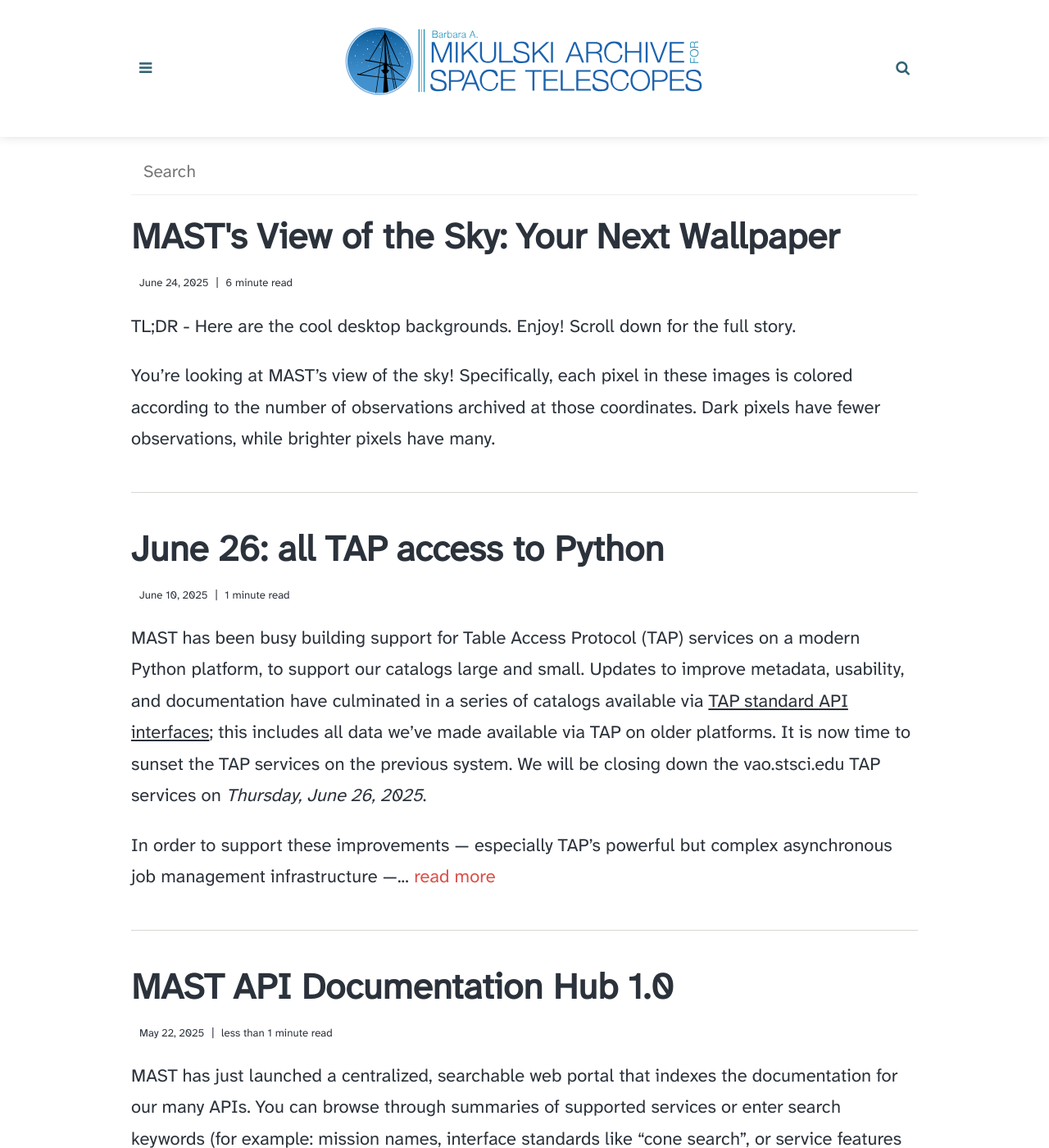
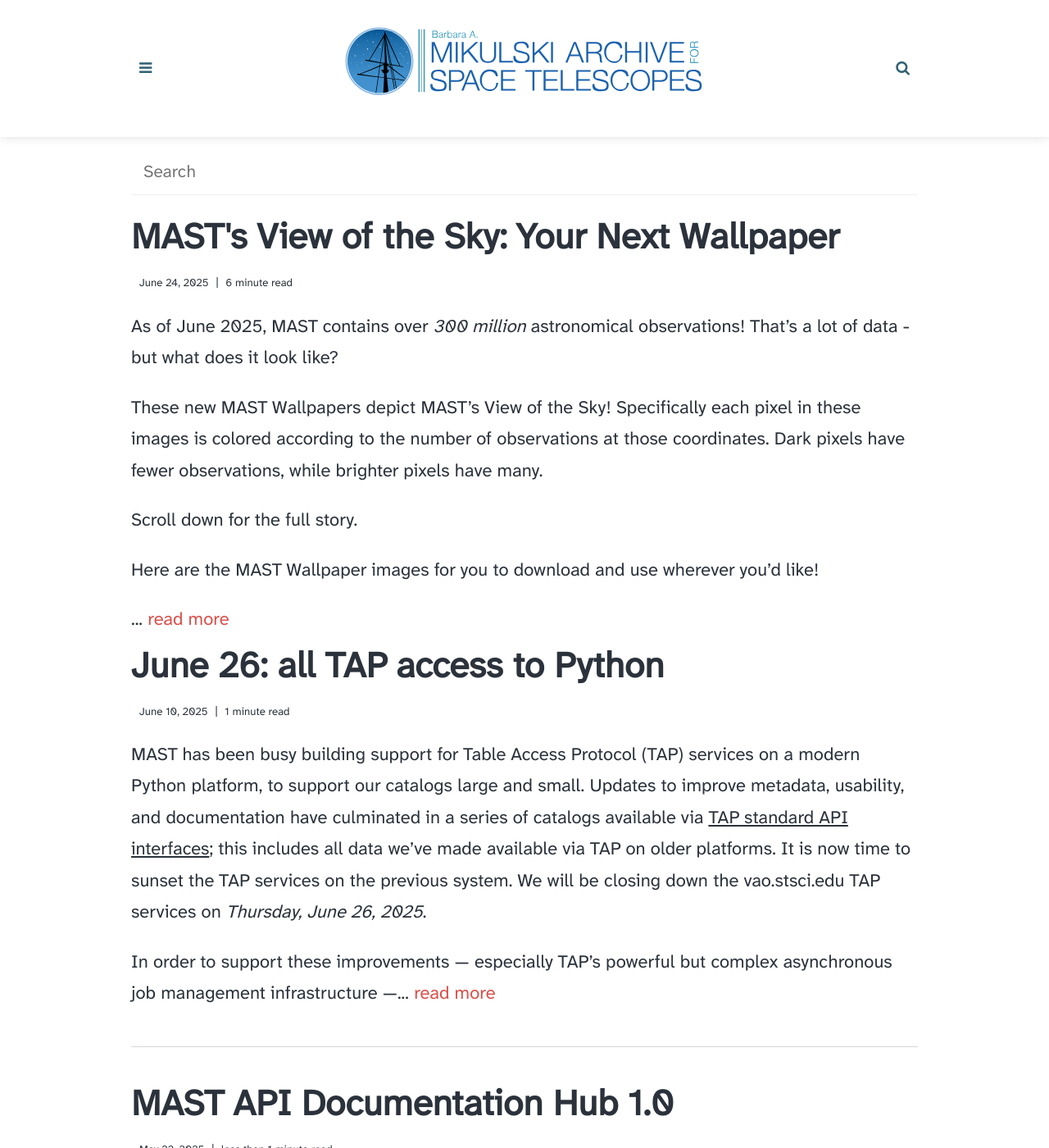
Before and after one commit to spacetelescope/mast-blog, a Jekyll site: the page built from _pages/archive.html, in a window 1280 px wide and 1400 px high. Shown: the whole window at 82% size. Built offline with Jekyll 4.4.1, drawn with Linux system fonts in a browser that asks for light colours; some of the changed lines change nothing that is shown; some of the changed text lies outside the part shown.

Commit message:
updating blog post

````diff
--- a/_posts/2025-06-25-mast-heatmap.md
+++ b/_posts/2025-06-25-mast-heatmap.md
@@ -9,74 +9,102 @@
   - fun
   - outreach
 category: fun
-author: MAST Staff
+author: Julie Imig & Thomas Dutkiewicz
 description: Cool MAST wallpapers
 ---
 
-TL;DR - Here are the cool desktop backgrounds. Enjoy! Scroll down for the full story.
-### "Standard" Celestial Coordinates
-![mast background in "standard", surface of the Earth, coordinates](assets/img/posts/20250625/mast_wallpaper_blue.png)
+As of June 2025, MAST contains over *300 million* astronomical observations! That's a lot of data - but what does it look like?
 
-### Reprojection 1: Ecliptic Coordinates
-![the MAST heatmap, reprojected to the plane of the ecliptic](assets/img/posts/20250625/mast_wallpaper_ecl_blue.png)
-### Reprojection 2: Galactic Coordinates
-![the mast heatmap, projected to galactic coordinates](assets/img/posts/20250625/mast_wallpaper_gal_blue.png)
+These new MAST Wallpapers depict MAST's View of the Sky! Specifically each pixel in these images is colored according to the number of observations at those coordinates. Dark pixels have fewer observations, while brighter pixels have many.
+
+![mast background in "standard", surface of the Earth, coordinates](assets/img/posts/20250625/mast_wallpaper_hires_blue.png)
+
+Scroll down for the full story.
+
+## Downloadable MAST Wallpapers
+Here are the MAST Wallpaper images for you to download and use wherever you'd like!
+
+### Different Coordinate Projections
+
+|  |  |
+| :-------------------------:|:-------------------------:|
+| Celestial Coordinates  (RA, Dec) | ![mast background in "standard", surface of the Earth, coordinates](assets/img/posts/20250625/mast_wallpaper_blue.png) |
+| Ecliptic Coordinates (longitude, latitude) | ![the MAST heatmap, reprojected to the plane of the ecliptic](assets/img/posts/20250625/mast_wallpaper_ecl_blue.png) |
+| Galactic Coordinates  (l, b) | ![the MAST heatmap, reprojected to Galactocentric coordinates](assets/img/posts/20250625/mast_wallpaper_gal_blue.png) |
+
+
+### DIfferent Colors
+|  |  |   |
+:-------------------------:|:-------------------------:|:-------------------------:|
+| ![image](assets/img/posts/20250625/mast_wallpaper_hires_blue.png) | ![image](assets/img/posts/20250625/mast_wallpaper_hires_teals.png) | ![image](assets/img/posts/20250625/mast_wallpaper_hires_ylgnbu.png) |
+![image](assets/img/posts/20250625/mast_wallpaper_hires_bluepink.png) | ![image](assets/img/posts/20250625/mast_wallpaper_hires_bupu.png) | ![image](assets/img/posts/20250625/mast_wallpaper_hires_purplepink.png)
+| ![image](assets/img/posts/20250625/mast_wallpaper_hires_purples.png) | ![image](assets/img/posts/20250625/mast_wallpaper_hires_magma.png) | ![image](assets/img/posts/20250625/mast_wallpaper_hires_pink.png) |
+![image](assets/img/posts/20250625/mast_wallpaper_hires_reds.png) | ![image](assets/img/posts/20250625/mast_wallpaper_hires_reds2.png) | ![image](assets/img/posts/20250625/mast_wallpaper_hires_afmhot.png) |
+![image](assets/img/posts/20250625/mast_wallpaper_hires_gold.png) | ![image](assets/img/posts/20250625/mast_wallpaper_hires_earth.png) | ![image](assets/img/posts/20250625/mast_wallpaper_hires_viridis.png) |
+| ![image](assets/img/posts/20250625/mast_wallpaper_hires_bnw.png)| ![image](assets/img/posts/20250625/mast_wallpaper_hires_rainbow.png) | ![image](assets/img/posts/20250625/mast_wallpaper_hires_pastels.png) |
+
 
 ## So, What am I looking at?
-You're looking at MAST's view of the sky! Specifically, each pixel in these images is colored according to the number of observations archived at those coordinates. Dark pixels have fewer observations, while brighter pixels have many.
+
+There's a lot going on in this image - here's an annotated version to help decipher what you are looking at!
+
+![an annotated version of the heatmap](assets/img/posts/20250625/annotated.png)
+
+This is a plot of celestial coordinates *Right Ascension* (on the x-axis) and *Declination* (on the y-axis), where each pixel is colored by the number of observations in MAST at that coordinate, randing from 0 (black) to 10,000 (white).
+
+You might notice some features in this image which highlight different telescopes. For example, the bright rectangles (most obvious in the bottom half of this plot) are [TESS Sectors](https://tess.mit.edu/observations/). Similarly, the "+" shaped stamps along the ecliptic plane are the characteristic footprint of [the Kepler and K2 Missions](https://archive.stsci.edu/missions-and-data/k2).
+
+Many of the most-observed areas of the sky correspond to interesting astromical objects, Such as the U-shaped curve of the Milky Way, our neighbor galaxies the LMC and SMC, or the various star clusters and nebulae in the Messier catalog.
+
+The winner for the most observed area in the sky is the [GOODS-South Field](https://webbtelescope.org/contents/media/images/2021/004/01EX2AXKF1EKA0J7K1965PCNBC), a galaxy-rich field containing over 7,500 galaxies used to study the formation history of the Universe.
+
+### Different Missions
+
+MAST contains data from over 23 different missions, all of which have their own unique footprint on the sky. This figure shows the footprint for 16 different data collections, showing the sky map and number of observations in each.
+
+![16 images, showing this map for various MAST missions](assets/img/posts/20250625/mast_missions.png)
+
+You'll see that the coverage of the sky depends highly on which mission you select! HST and JWST have observed lots of scattered points across the whole sky. Compare that to something like Pan-STARRS, which uniformly covered the entire sky north of declination -30 degrees.
+
+The largest collection, by far, is our [High-Level Science Products](https://mast.stsci.edu/hlsp/#/). This is due, in part, due to intense community interest in reprocessing TESS observations.
+
+
+### Evolution of MAST
+
+This animated GIF shows how the archive has built up over time:
+
+![animated GIF, showing the evolution on the sky of MAST observations over time](assets/img/posts/20250625/mast_movie.gif)
+
+Starting with the launch of HST in 1990, only small points of the sky were observed and start to build up over time. Around 2010, data from the Sloan Digital Sky Survey (SDSS) comes into play and starts to cover larger areas of the sky. When TESS launched in 2019, the data really explodes. The upcoming launch of the Roman Space Telescope will add over 20,000 terabytes more data to MAST!
 
 ## How did you make this?
-First, consider a "typical" use of the archive: astronomers query for and access data from space telescopes. This is a two stage process: you might start by querying for HST observations of M101 in the ultraviolet range, then download all calibrated files produced by those observations. The first step is a metadata search, where you filter on telescope, wavelength, and [other fields we make searchable in our CAOM metadata database](https://mast.stsci.edu/api/v0/_c_a_o_mfields.html).
 
-MAST is not *merely* a data archive; we spend lots of time and effort making sure that our metadata are accurate, too. Given that we have over 250 million observations in our archive, this is no small feat. Using the coordinates of all observations in our database, we can create this density plot on the sky!
+First, consider a "typical" use of the archive: astronomers want to download data from a telescope. This is a two stage process: you might start by querying for HST observations of M101 in the ultraviolet range, then download all calibrated files produced by those observations. The first step is a metadata search, where you filter on telescope, wavelength, and [other fields we make searchable in the MAST metadata database](https://mast.stsci.edu/api/v0/_c_a_o_mfields.html).
+
+MAST is not *merely* a data archive; we spend lots of time and effort making sure that our metadata are accurate, too. Given that we have over 300 million observations in our archive, this is no small feat. Using the central coordinates of all observations in our database, we can create this density plot on the sky!
+
 ## Yeah, but like, HOW specifically did you make this?
 
-### First Version: Intelligent Requests
-Our initial goal was for pixels half a degree wide, so there were `720x360=259200` regions for which we needed to know the total number of observations. Spamming our own servers with one request for each of the 2.6 million regions either requires immense patience (I'm not waiting 30 days for an answer!) or performing a [denial-of-service attack](https://en.wikipedia.org/wiki/Denial-of-service_attack) on our own servers. The other extreme would be to do a single query, loading the entire database into memory. Clearly absurd<sup>1</sup>.
+Put simply, these plots were made by querying the MAST metadata database to retrieve the central coordinates of every observation using an [ADQL](https://en.wikipedia.org/wiki/Astronomical_Data_Query_Language) query. "Dear MAST, please send me the RA and Dec of every observation you have!"
 
-<small><sup>1</sup> Unless....?</small>
+Because there are so many observations in MAST, this cannot be done in a single query unless your computer has a very large amount of RAM, so we do not recommend trying to do this at home.
 
-Instead, the first successful image was produced with data from 720 [ADQL](https://en.wikipedia.org/wiki/Astronomical_Data_Query_Language) queries, avoiding a DoS attack while also working with reasonable RAM limitations. Here's roughly how the code works:
-1. Perform an ADQL query to get vertical slices of the sky. For the first slice, as an example, it would be:
-```
-SELECT trgposRA,trgposDec FROM [REDACTED].[CaomObservation] WHERE (trgposRA < 0.5 AND targposRA >= 0)
-```
-Or, "Dear CAOM, please send me the coordinates of every observation with an RA between 0" and 0.5".
-2. The resulting vertical slice is`1/720` of the entire database. In our actual code, it is a pandas dataframe; we can use a mask to filter on the declination values and get a count. Here's how we accomplished this in practice:
-```
-for dec in dec_sample:
-	mask = (data['trgPosDEC']>=(dec-(degree_res/2)))&(data['trgPosDEC']<(dec+(degree_res/2)))
-	num_obs = sum(mask)
-	obs_array.append(num_obs)
-```
+<small>*WARNING: Do not try this at home!*</small>
+![a screenshot showing that Python is currently consuming 51.86GB of RAM](assets/img/posts/20250625/brrrrr.png)
 
-3. We now have the first vertical slice broken up into 360 pieces, with a count for each. We can repeat steps 1&2 until we have data for the entire sky.
-
-Following this recipe produces an image like the one below:
-![the first, lower resolution version of the wallpaper](assets/img/posts/20250625/mast_wallpaper_blue_og.png)
-<small>The first version of the MAST background, with pixels half a degree wide. The intrinsic resolution of our data is therefore 720x360, which results in some noticeable pixellation. </small>
-
-Looks phenomenal! Many archive scientists were super excited to see this.
-### Revised Version: RAM go brrrr
-Now, producing this image is very cool. But 360 pixels?? Surely we can get something at a higher resolution than that. However, it took us 2 hours of queries to get the above image, and unfortunately doubling the resolution means the queries will take four times as long.
-
-Unless....
-
-We said it would be unreasonable to load the entire archive into RAM. But what if we just try it? Drop the filters on the query and just send me everything!
-```
-SELECT trgposRA,trgposDec FROM [REDACTED].[CaomObservation]
-```
-
-Much to our surprise, it worked! With the entire database in memory, we could now create images of arbitrary resolution. With `matplotlib.plt.hist2d`, it's trivially easy to specify the desired resolution of the image and let matplotlib handle the details. Just, uh... don't have too many other applications open.
-![a screenshot showing that Python is currently consuming 51.86GB of RAM](assets/img/posts/20250625/brrrrr.png)
-At the end of this shockingly quick — roughly 2 minute— process, you'll have the first image from the intro:
+At the end of this process, you'll have the first image from the intro of this post:
 ![mast background in "standard", surface of the Earth, coordinates](assets/img/posts/20250625/mast_wallpaper_blue.png)
 <small>A deliciously crispy 15000x7500 image of MAST's view of the sky. Ah, the smell of roasting RAM in the office.</small>
-### Revised Version addendum: Reprojection
-Now this is neat, but we have another trick up our sleeves: [astropy.coordinates](https://docs.astropy.org/en/stable/coordinates/index.html). Thankfully, our friends at astropy love to optimize code, and it was pretty painless to reproject all of CAOM into another frame. Of the [available coordinate systems](https://docs.astropy.org/en/stable/coordinates/index.html#module-astropy.coordinates.builtin_frames), we went with `geocentricmeanecliptic` and `galactic`.
+
+### I want to make my own map!
+
+*You probably should not do this!* The exact query used is intentionally not included in this post because it will impact the performance of our server if a bunch of people attempt it. If you're serious about wanting to make your own MAST visualizations, contact the MAST help desk at archive@stsci.edu and we can help direct you to the right data. A Jupyter Notebook tutorial showing how to make some of the plots in this blog post will be added to the [MAST Notebooks Library](https://spacetelescope.github.io/mast_notebooks/intro.html) sometime soon!
+
+### Coordinate Reprojection
+Now this is neat, but we have another trick up our sleeves: [astropy.coordinates](https://docs.astropy.org/en/stable/coordinates/index.html). Thankfully, our friends at astropy love to optimize code, and it was pretty painless to reproject all of MAST into another frame. Of the [available coordinate systems](https://docs.astropy.org/en/stable/coordinates/index.html#module-astropy.coordinates.builtin_frames), we went with `geocentricmeanecliptic` and `galactic`.
 
 #### Projection 1: Ecliptic
-As a quick refresher, CAOM uses coordinates aligned to the celestial pole, which is aligned to our rotating Earth. A declination of +90 is directly overhead the north pole, while -90 is directly overhead the south pole. Our first transformation is to the ecliptic plane, aligned instead to Earth's orbit around the sun:
+As a quick refresher, MAST uses coordinates aligned to the celestial pole, which is aligned to our rotating Earth. A declination of +90 is directly overhead the north pole, while -90 is directly overhead the south pole. Our first transformation is to the ecliptic plane, aligned instead to Earth's orbit around the sun:
 ![a diagram showing how the ecliptic plane is defined](assets/img/posts/20250625/Earths_orbit_and_ecliptic.svg)
 <small>By <a href="//commons.wikimedia.org/wiki/User:CielProfond" title="User:CielProfond">CielProfond</a> - <span class="int-own-work" lang="en">Own work</span>, <a href="https://creativecommons.org/licenses/by-sa/4.0" title="Creative Commons Attribution-Share Alike 4.0">CC BY-SA 4.0</a>, <a href="https://commons.wikimedia.org/w/index.php?curid=156276169">Source</a></small>
 
@@ -93,25 +121,10 @@
 The nice thing about using the galactic coordinate system is that most stars are near the plane of the galaxy, so it shows up quite nicely on our plot!
 ![the mast heatmap, projected to galactic coordinates](assets/img/posts/20250625/mast_wallpaper_gal_blue.png)
 <small>The Milky Way, as seen by MAST. Come on, TESS! Observe that last little part in the middle so we can see the whole galaxy.</small>
+
 ## Conclusions and Other Thoughts
 It's pretty dang cool that through metadata alone, we can reconstruct the shape and even texture of the milky way. These images, which are gorgeous, are also a powerful reminder that MAST has a lot of data. And this is a reminder that those data are free for anyone to access, so check them out through our [search forms](https://mast.stsci.edu/search/ui) or our [astroquery API](https://spacetelescope.github.io/mast_notebooks/intro.html)!
 
-If you've read this far, thanks. Here are a few extra tidbits that you might be thinking about right now:
-### Hey, what is that thing I see?
-Great question. Take a look at our annotated map, which highlights a few points of interest.
-![an annotated version of the heatmap](assets/img/posts/20250625/annotated.png)
+### Stay tuned for more!
 
-### I want to make my own map!
-You probably should not do this! It's a pretty large database query, and will degrade the performance of our server if a bunch of people attempt it.
-
-If you absolutely MUST make your own version, please use this [TAR file containing all CAOM observations](https://stsci.box.com/s/ok36t5mmczw6jjj4d6kcmsiiur6vmh1m). Pandas will know how to read it, with a quick `pd.read_pickle()`.
-
-### What does this look like for individual missions?
-If you also `SELECT obs_collection` from CAOM, you can build up this map for a particular mission. You'll see that the coverage of the sky depends highly on which mission you select! The largest collection, by far, is our [High-Level Science Products](https://mast.stsci.edu/hlsp/#/). This is due, in part, due to intense community interest in reprocessing TESS observations.
-![16 images, showing this map for various MAST missions](assets/img/posts/20250625/mast_missions.png)
-
-### What does this look like over time?
-You can also `SELECT t_min` to get the observation start time, which allows you to build up a picture of the archive over time:
-![animated GIF, showing the evolution on the sky of MAST observations over time](assets/img/posts/20250625/mast_movie.gif)
-
-Want more visualizations? Stay tuned to the blog! We'll post anything new here.
+If you've read this far, thanks! Want more visualizations? Stay tuned to the blog! We'll post anything new here.
````
Also changed, not shown: assets/img/posts/20250625/annotated.png.
